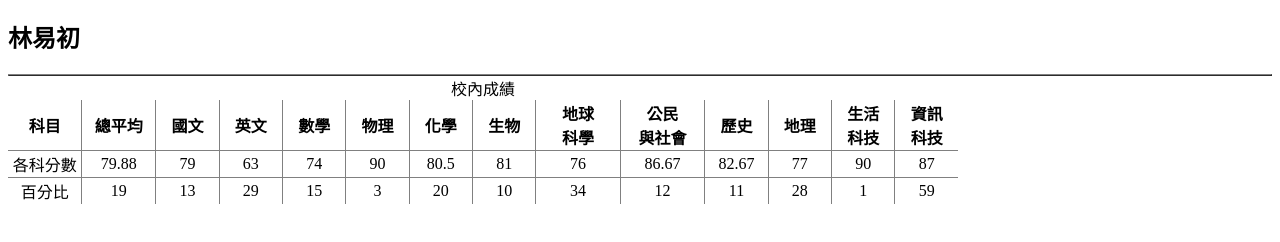
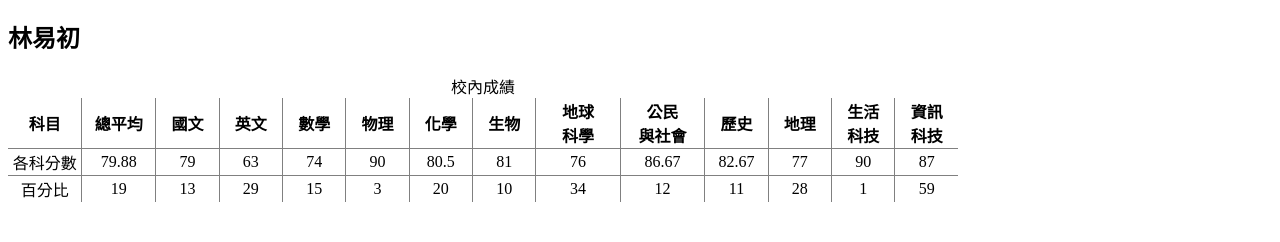
Before and after one commit to yichu06/auto-biography, a plain HTML site: page Schoolrecord.html in a window 1280 px wide. Shown: the part 70-312 px from the top of the page. Drawn offline with Linux system fonts and the light colour scheme.

Commit message:
Update Schoolrecord.html

```diff
--- a/Schoolrecord.html
+++ b/Schoolrecord.html
@@ -11,7 +11,7 @@
 <h1>在校成績</h1>
 <h2>林易初</h2>
 
-<table border="1" align=center style="width:100%">
+
 <div>
 	<table class="gridtb" cellspacing="1" cellpadding="1" rules="all" border="0" id="ctl00_ContentPlaceHolder1_gvMaster3" style="border-width:0px;">
 		<caption align="Left">
```
